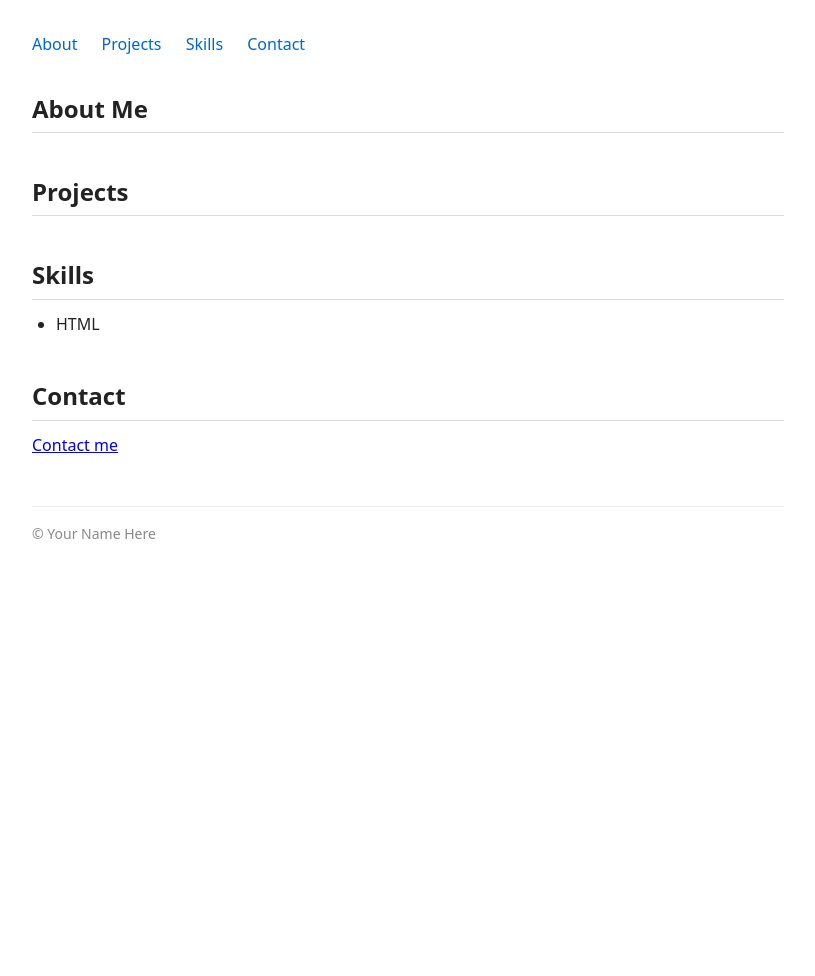
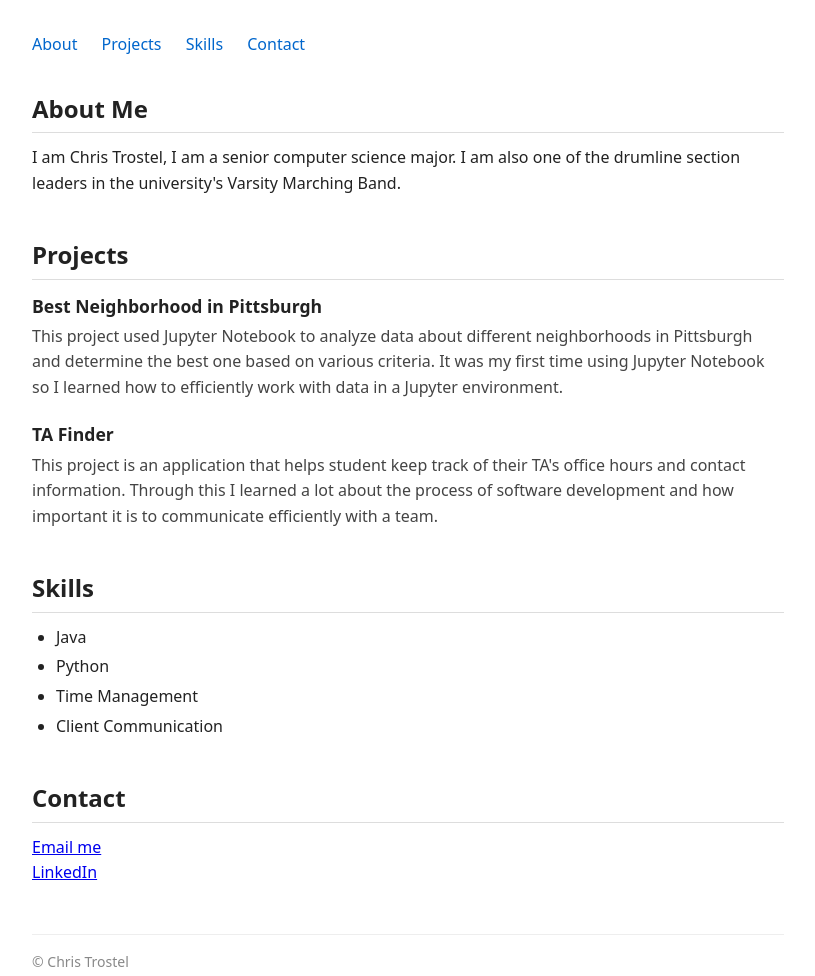
Before and after one commit to ChrisTros/CS1530Assignment3, a plain HTML site: page index.html in a window 1280 px wide. Shown: the whole page, without its empty margins (232-1047 px from the left). Before the commit the page ends 800 px from the top, so only its background shows below. Drawn offline with Linux system fonts and the light colour scheme.

Commit message:
Part 1 & 2

```diff
--- a/index.html
+++ b/index.html
@@ -4,7 +4,7 @@
 <head>
   <meta charset="UTF-8">
   <meta name="viewport" content="width=device-width, initial-scale=1.0">
-  <title>Your Name Here</title>
+  <title>Chris Trostel</title>
   <link rel="stylesheet" href="style.css">
 </head>
 
@@ -23,46 +23,44 @@
 
     <section id="about">
       <h2>About Me</h2>
-      <!-- TODO: Replace with 2-3 sentences about yourself -->
-      <!-- e.g., include your name, your program/year, and what you are interested in -->
+        <p> I am Chris Trostel, I am a senior computer science major. I am also one of the drumline section leaders in the university's Varsity Marching Band.</p>
     </section>
 
     <section id="projects">
       <h2>Projects</h2>
 
-      <!-- Example project entry structure: copy, fill in, and add at least 2:
-      <div class="project">
-        <h3>Project Name</h3>
-        <p>What the project does, the technologies used, and what you learned.</p>
-      </div>
-      -->
+        <div class="project">
+          <h3>Best Neighborhood in Pittsburgh</h3>
+          <p>This project used Jupyter Notebook to analyze data about different neighborhoods in Pittsburgh and determine the best one based on various criteria. It was my first time using Jupyter Notebook so I learned how to efficiently work with data in a Jupyter environment.</p>
+        </div>
 
-      <!-- TODO: Add at least 2 project entries using the structure above -->
+        <div class="project">
+          <h3>TA Finder</h3>
+          <p>This project is an application that helps student keep track of their TA's office hours and contact information. Through this I learned a lot about the process of software development and how important it is to communicate efficiently with a team.</p>
+        </div>
+
     </section>
 
     <section id="skills">
       <h2>Skills</h2>
       <ul>
-        <!-- Example skill - TODO: replace -->
-        <li>HTML</li>
-
-        <!-- TODO: Add a second skill here -->
-        <!-- TODO: Add a third skill here -->
-        <!-- TODO: ... -->
+        <li>Java</li>
+        <li>Python</li>
+        <li>Time Management</li>
+        <li>Client Communication</li>
       </ul>
     </section>
 
     <section id="contact">
       <h2>Contact</h2>
-      <!-- TODO: Replace href="#" with a real link (e.g., mailto:you@example.com or your LinkedIn URL) -->
-      <!-- TODO: Replace the link text with something descriptive, e.g. "Email me" or "LinkedIn" -->
-      <p><a href="#">Contact me</a></p>
+      <p><a href="mailto:christinatros@gmail.com">Email me</a></p>
+      <p><a href="https://www.linkedin.com/in/christina-trostel-36b143301">LinkedIn</a></p>
     </section>
 
   </main>
 
   <footer>
-    <p>&copy; Your Name Here</p>
+    <p>&copy; Chris Trostel</p>
   </footer>
 
 </body>
```
Also changed, not shown: 1 other file.
